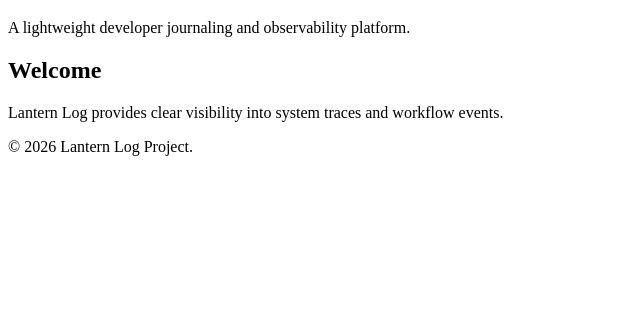
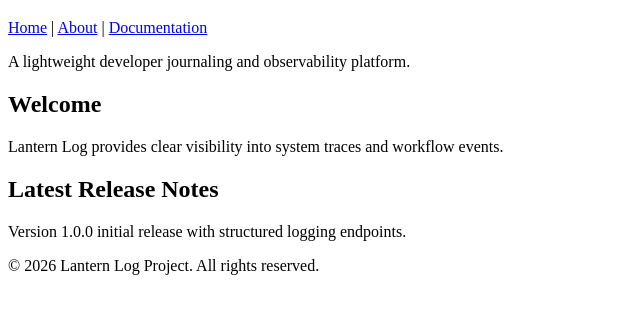
Before and after one commit to NamanAnand66/lantern-log, a plain HTML site: page index.html in a window 1280 px wide. Shown: the part 61-374 px from the top of the page, without its empty margins (0-640 px from the left). Drawn offline with Linux system fonts and the light colour scheme.

Commit message:
Update index.html: Add navigation bar and latest release notes

```diff
--- a/index.html
+++ b/index.html
@@ -8,6 +8,11 @@
 <body>
     <header>
         <h1>Lantern Log</h1>
+        <nav>
+            <a href="index.html">Home</a> |
+            <a href="about.html">About</a> |
+            <a href="#docs">Documentation</a>
+        </nav>
         <p>A lightweight developer journaling and observability platform.</p>
     </header>
     <main>
@@ -15,9 +20,13 @@
             <h2>Welcome</h2>
             <p>Lantern Log provides clear visibility into system traces and workflow events.</p>
         </section>
+        <section id="updates">
+            <h2>Latest Release Notes</h2>
+            <p>Version 1.0.0 initial release with structured logging endpoints.</p>
+        </section>
     </main>
     <footer>
-        <p>&copy; 2026 Lantern Log Project.</p>
+        <p>&copy; 2026 Lantern Log Project. All rights reserved.</p>
     </footer>
 </body>
 </html>
```
